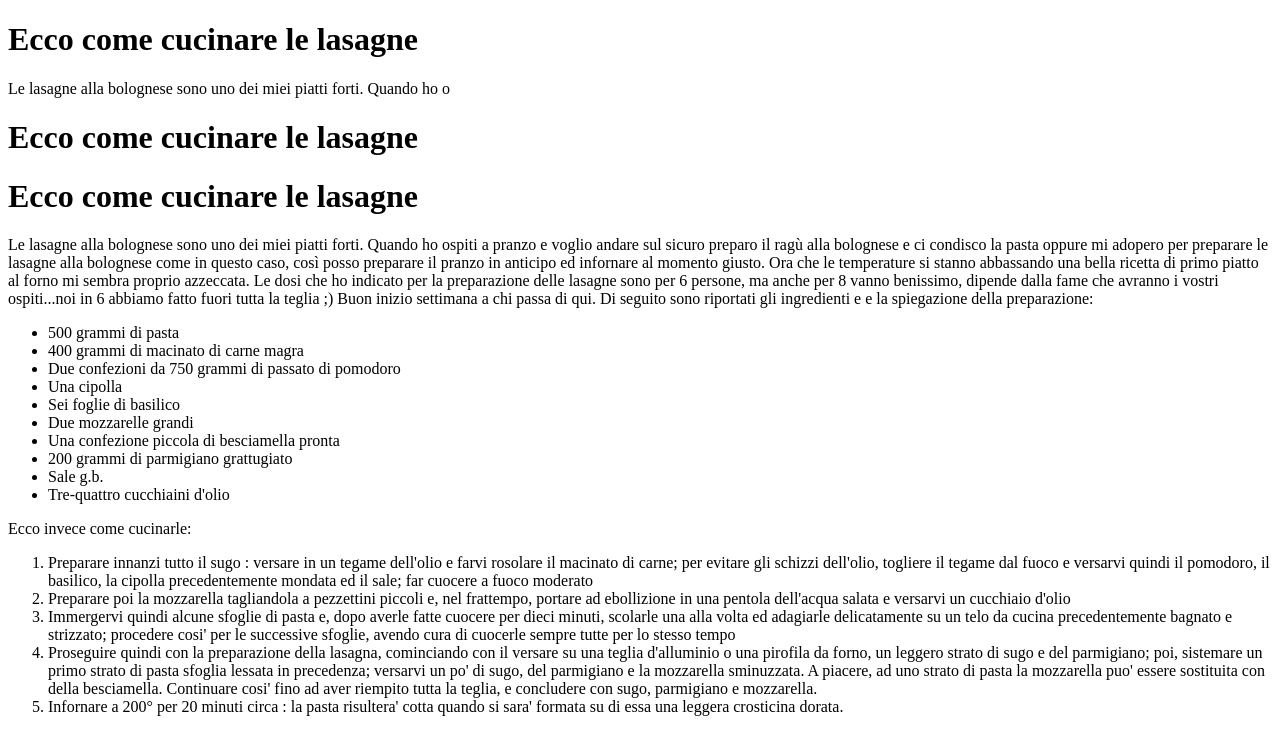
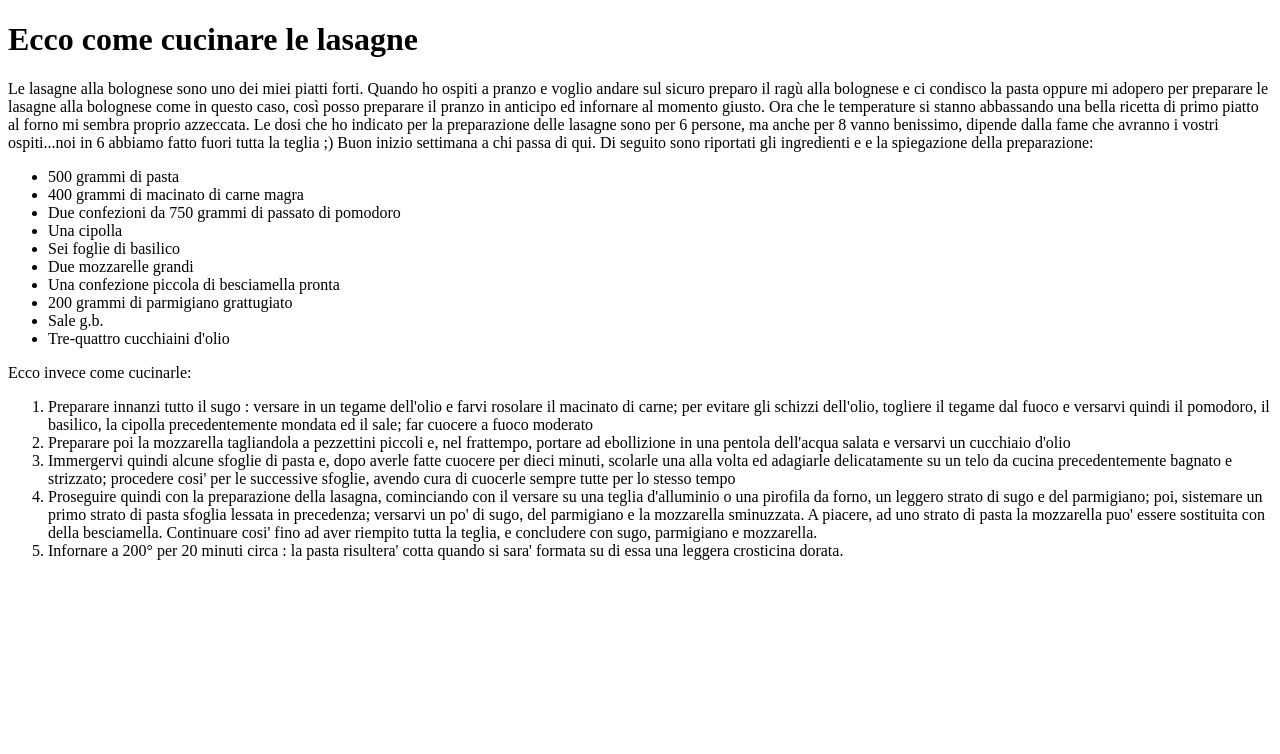
Before and after one commit to CarloRuzzon/MyWebsite, a plain HTML site: page ricetta.html in a window 1280 px wide. Drawn offline with Linux system fonts and the light colour scheme.

Commit message:
Scusate prof c'e' stato un problema con ctrl-a

```diff
--- a/ricetta.html
+++ b/ricetta.html
@@ -5,12 +5,6 @@
   </head>
   <body>
     <h1>Ecco come cucinare le lasagne</h1>
-    <p>Le lasagne alla bolognese sono uno dei miei piatti forti. Quando ho o
-    <body>
-      <h1>Ecco come cucinare le lasagne</h1>
-      <p>
-      <body>
-        <h1>Ecco come cucinare le lasagne</h1>
         <p>Le lasagne alla bolognese sono uno dei miei piatti forti. Quando ho ospiti a pranzo e voglio andare sul sicuro preparo il ragù alla bolognese e ci condisco la pasta oppure mi adopero per preparare le lasagne alla bolognese come in questo caso, cos&igrave posso preparare il pranzo in anticipo ed infornare al momento giusto. Ora che le temperature si stanno abbassando una bella ricetta di primo piatto al forno mi sembra proprio azzeccata. Le dosi che ho indicato per la preparazione delle lasagne sono per 6 persone, ma anche per 8 vanno benissimo, dipende dalla fame che avranno i vostri ospiti...noi in 6 abbiamo fatto fuori tutta la teglia ;) Buon inizio settimana a chi passa di qui. Di seguito sono riportati gli ingredienti e e la spiegazione della preparazione:</p>
         <ul>
           <li>500 grammi di pasta</li>
```
